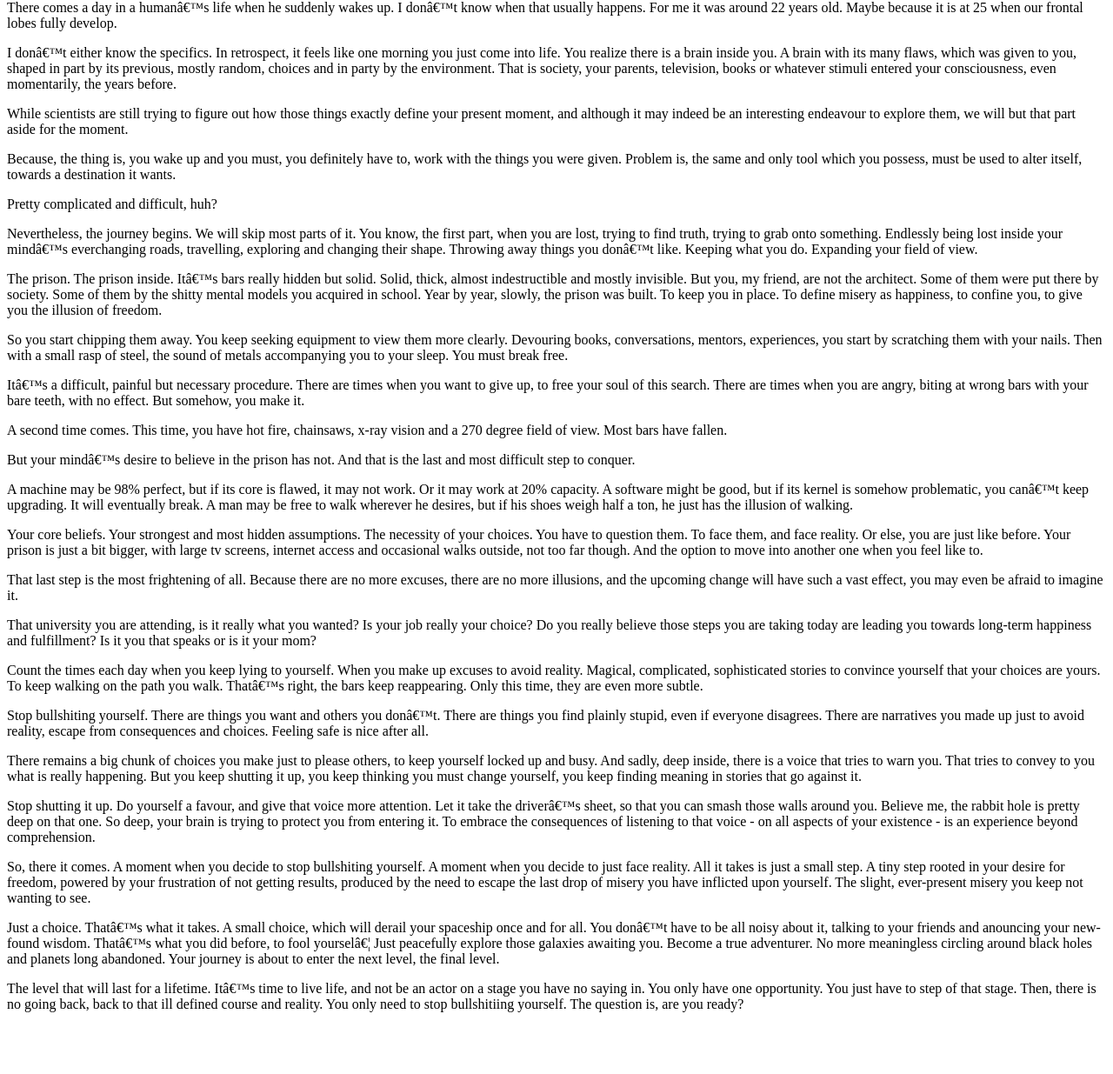
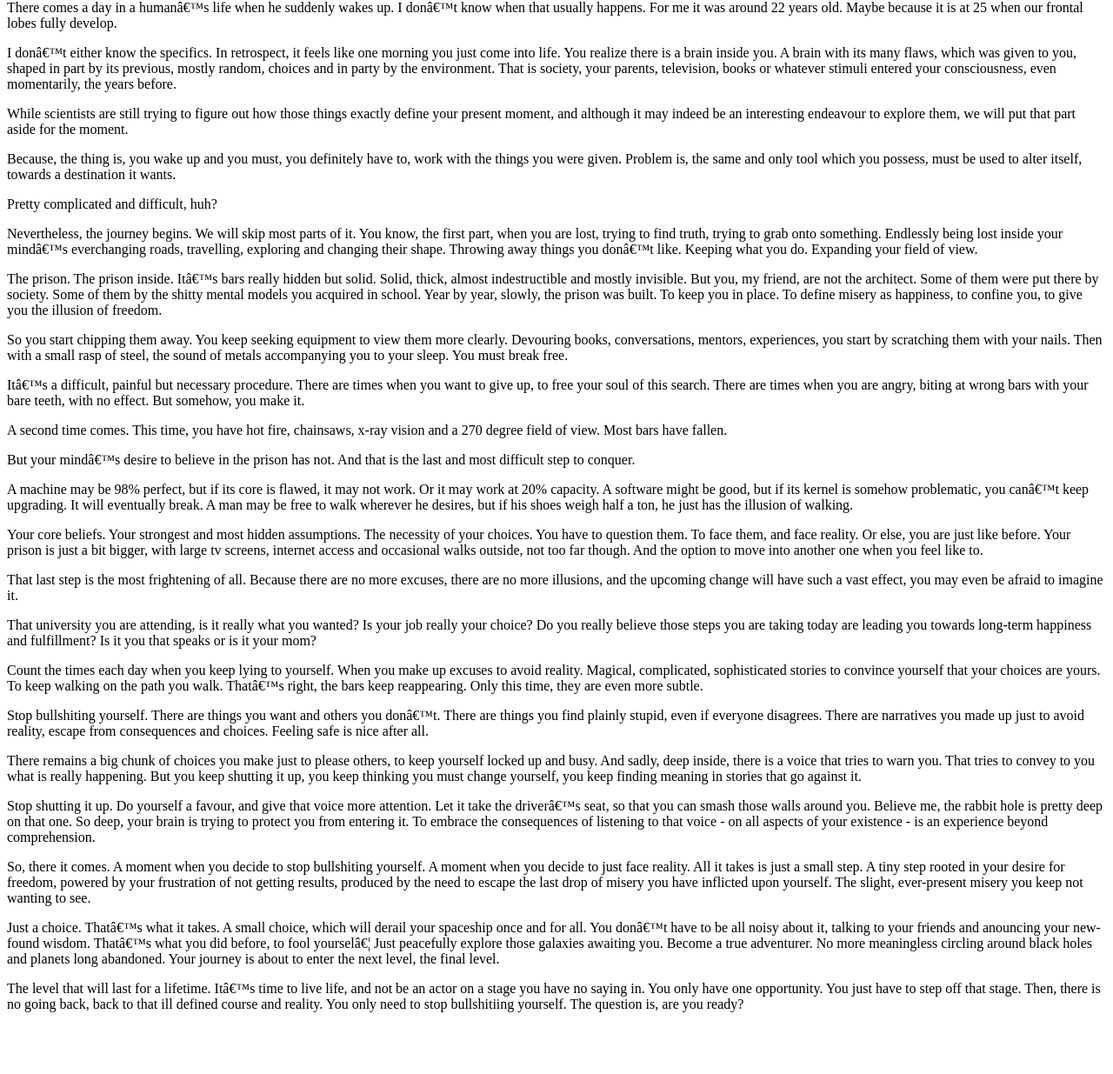
Before and after one commit to Achamoy/Achamoy.github.io, a Jekyll site: the page built from _posts/2020-05-20-Stop-Lying-To-You.markdown, in a window 1280 px wide. Shown: the part 393-1628 px from the top of the page at 87% size. Built offline with Jekyll 4.4.1, drawn with Linux system fonts in a browser that asks for light colours; nearby versions of some CDN libraries.

Commit message:
modified:   _posts/2020-05-20-Stop-Lying-To-You.markdown

```diff
--- a/_posts/2020-05-20-Stop-Lying-To-You.markdown
+++ b/_posts/2020-05-20-Stop-Lying-To-You.markdown
@@ -19,7 +19,7 @@ There comes a day in a human’s life when he suddenly wakes up. I don’t know
 
 I don't either know the specifics. In retrospect, it feels like one morning you just come into life. You realize there is a brain inside you. A brain with its many flaws, which was given to you, shaped in part by its previous, mostly random, choices and in party by the environment. That is society, your parents, television, books or whatever stimuli entered your consciousness, even momentarily, the years before.
 
-While scientists are still trying to figure out how those things exactly define your present moment, and  although it may indeed be an interesting endeavour to explore them, we will but that part aside for the moment.
+While scientists are still trying to figure out how those things exactly define your present moment, and  although it may indeed be an interesting endeavour to explore them, we will put that part aside for the moment.
 
 Because, the thing is, you wake up and you must, you definitely have to, work with the things you were given. Problem is, the same and only tool which you possess, must be used to alter itself, towards a destination it wants.
 
@@ -51,10 +51,10 @@ Stop bullshiting yourself. There are things you want and others you don’t. The
 
 There remains a big chunk of choices you make just to please others, to keep yourself locked up and busy. And sadly, deep inside, there is a voice that tries to warn you. That tries to convey to you what is really happening. But you keep shutting it up, you keep thinking you must change yourself, you keep finding meaning in stories that go against it.
 
-Stop shutting it up. Do yourself a favour, and give that voice more attention. Let it take the driver’s sheet, so that you can smash those walls around you. Believe me, the rabbit hole is pretty deep on that one. So deep, your brain is trying to protect you from entering it. To embrace the consequences of listening to that voice - on all aspects of your existence - is an experience beyond comprehension.
+Stop shutting it up. Do yourself a favour, and give that voice more attention. Let it take the driver’s seat, so that you can smash those walls around you. Believe me, the rabbit hole is pretty deep on that one. So deep, your brain is trying to protect you from entering it. To embrace the consequences of listening to that voice - on all aspects of your existence - is an experience beyond comprehension.
 
 So, there it comes. A moment when you decide to stop bullshiting yourself. A moment when you decide to just face reality. All it takes is just a small step. A tiny step rooted in your desire for freedom, powered by your frustration of not getting results, produced by the need to escape the last drop of misery you have inflicted upon yourself. The slight, ever-present misery you keep not wanting to see.
 
 Just a choice. That’s what it takes. A small choice, which will derail your spaceship once and for all. You don’t have to be all noisy about it, talking to your friends and anouncing your new-found wisdom. That's what you did before, to fool yoursel... Just peacefully explore those galaxies awaiting you. Become a true adventurer. No more meaningless circling around black holes and planets long abandoned. Your journey is about to enter the next level, the final level.
 
-The level that will last for a lifetime. It’s time to live life, and not be an actor on a stage you have no saying in. You only have one opportunity. You just have to step of that stage. Then, there is no going back, back to that ill defined course and reality. You only need to stop bullshitiing yourself. The question is, are you ready?
+The level that will last for a lifetime. It’s time to live life, and not be an actor on a stage you have no saying in. You only have one opportunity. You just have to step off that stage. Then, there is no going back, back to that ill defined course and reality. You only need to stop bullshitiing yourself. The question is, are you ready?
```
